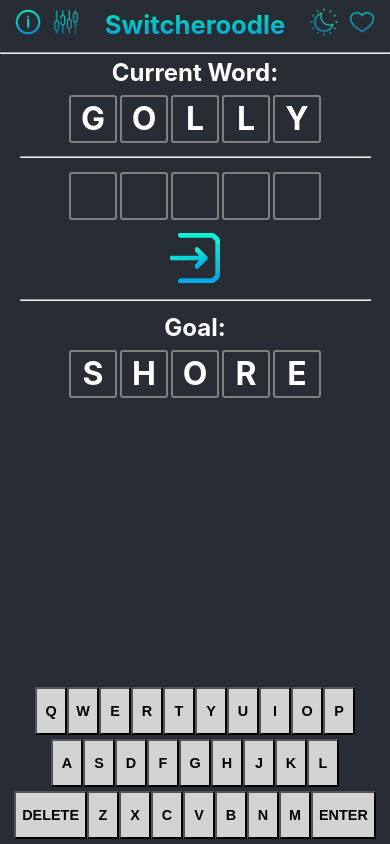
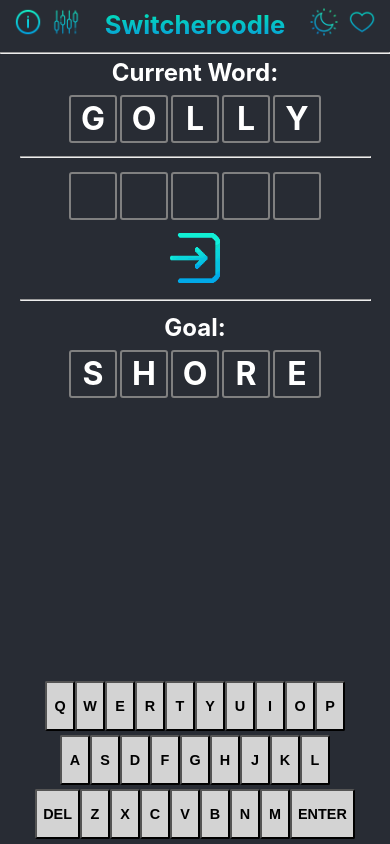
Before and after one commit to BiancaDeHaan/switcheroodle-app, a Next.js app: page / in a window 390 px wide. Built offline with nearby package versions, Linux system fonts and the light colour scheme.

Commit message:
fixing keyboard on mobile screens

```diff
--- a/components/Keyboard.tsx
+++ b/components/Keyboard.tsx
@@ -40,7 +40,7 @@ function KeyBoard(props: KeyboardProps) {
                 ))}
             </div>
             <div className="keyboard-row">
-            <Key isAlpha={false} value="DELETE" onClick={onClick}/>
+            <Key isAlpha={false} value="DEL" onClick={onClick}/>
                 {['Z', 'X', 'C', 'V', 'B', 'N', 'M'].map((key) => (
                     <Key
                         value={key}
--- a/styles/keyboard.css
+++ b/styles/keyboard.css
@@ -17,7 +17,7 @@
     text-transform: uppercase;
     background-color: var(--keyboard-unpressed);
     border-radius: 2px;
-    height: 3.0rem;
+    height: 50px;
     color: var(--keyboard-text-color)
 }
 
@@ -41,11 +41,11 @@
 }
 
 .isalpha {
-    min-width: 2.0rem;
+    min-width: 30px;
 }
 
 .isnotalpha {
-    min-width: 4rem;
+    min-width: 64px;
 }
 
 @media screen and (max-width: 768px) {
```
